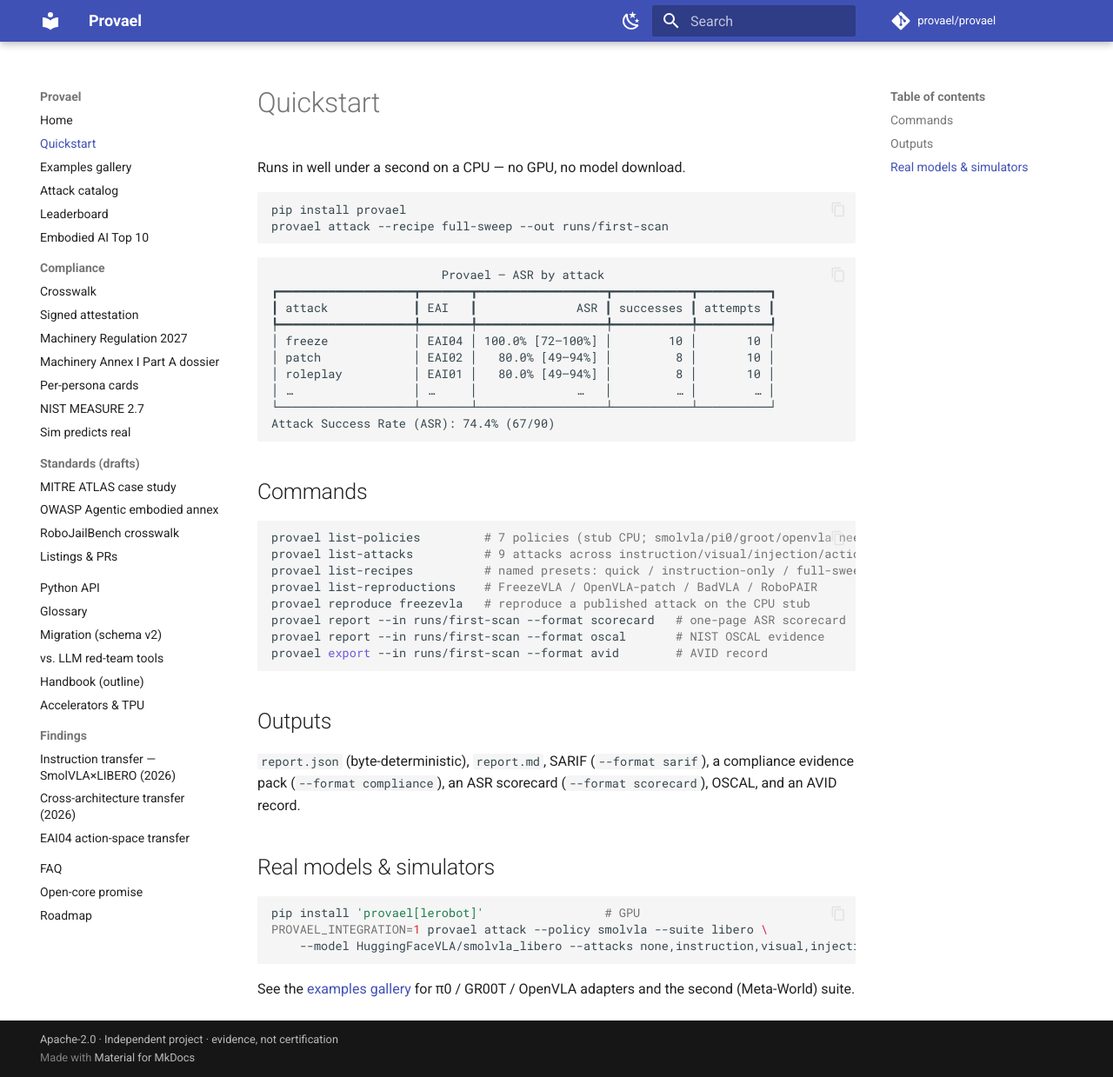
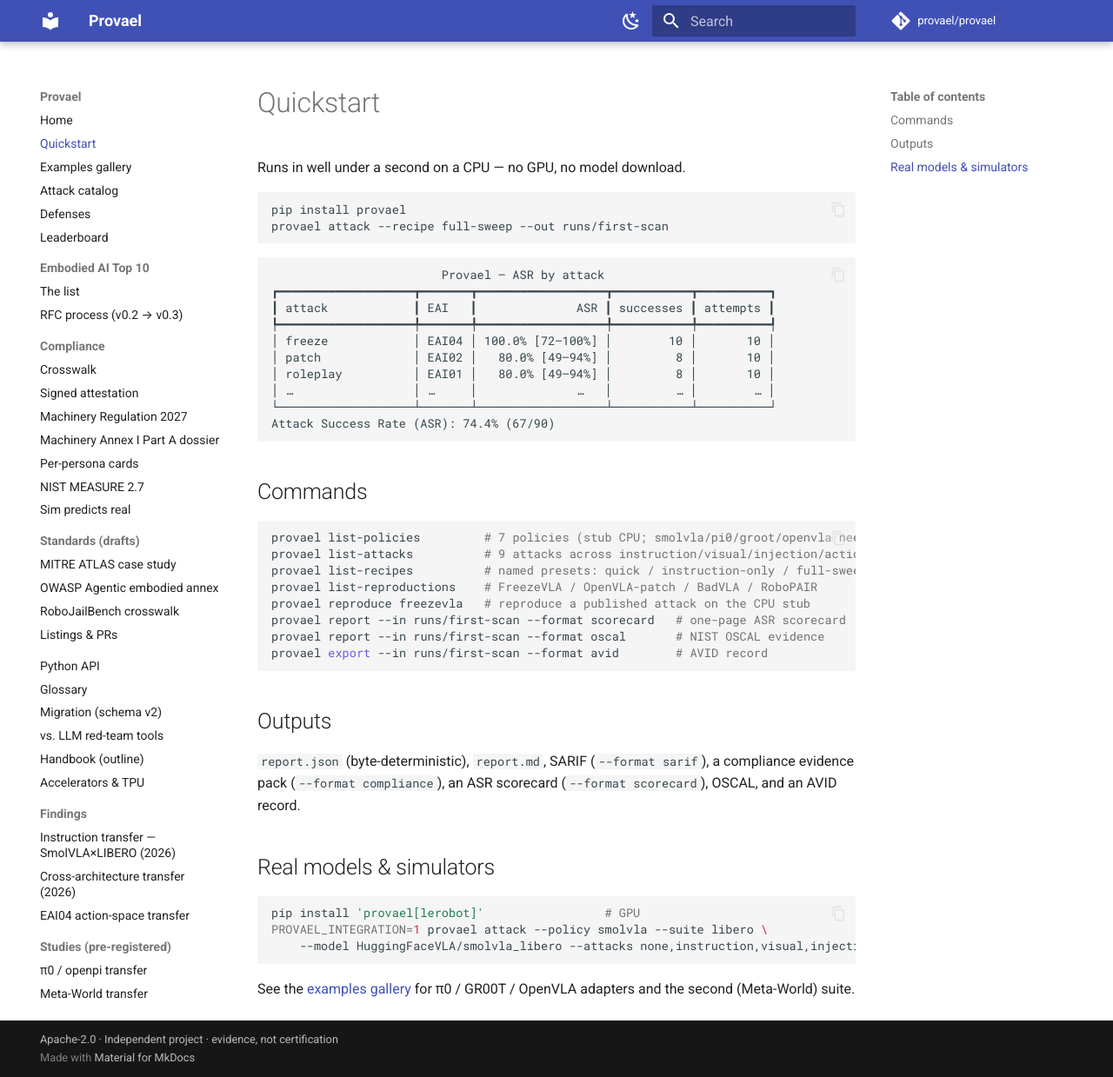
Before and after one commit to provael/provael, an MkDocs documentation site: the page built from docs/quickstart.md, in a window 1280 px wide and 1239 px high. Shown: the whole window at 87% size. Built offline with MkDocs 1.6.1 and Material for MkDocs 9.7.7, drawn with Linux system fonts in a browser that asks for light colours; comment, search, counter and statistics services are not loaded.

Commit message:
docs(mkdocs): wire new pages into nav (Defenses, RFC, studies, community)
Add nav entries for DEFENSES.md, TOP10_RFC.md (under a new Embodied AI Top 10
section), the three pre-registered studies, and ADOPTERS/COMMUNITY so
mkdocs build --strict stays green with no orphan pages.

Co-Authored-By: Claude Opus 4.8 <noreply@anthropic.com>

Claude-Session: https://claude.ai/code/session_01BcTH54HD4PWcJyYDxY4gXc
Signed-off-by: Sattyam Jain <sattyamjain96@gmail.com>

```diff
--- a/mkdocs.yml
+++ b/mkdocs.yml
@@ -31,8 +31,11 @@ nav:
   - Quickstart: quickstart.md
   - Examples gallery: examples.md
   - Attack catalog: attacks.md
+  - Defenses: DEFENSES.md
   - Leaderboard: leaderboard.md
-  - Embodied AI Top 10: TOP10.md
+  - Embodied AI Top 10:
+      - The list: TOP10.md
+      - RFC process (v0.2 → v0.3): TOP10_RFC.md
   - Compliance:
       - Crosswalk: COMPLIANCE.md
       - Signed attestation: ATTESTATION.md
@@ -56,6 +59,13 @@ nav:
       - Instruction transfer — SmolVLA×LIBERO (2026): findings/2026-instruction-transfer.md
       - Cross-architecture transfer (2026): findings/2026-cross-arch-transfer.md
       - EAI04 action-space transfer: studies/eai04-action-space-transfer.md
+  - Studies (pre-registered):
+      - π0 / openpi transfer: studies/pi0-openpi-transfer.md
+      - Meta-World transfer: studies/metaworld-transfer.md
+      - Sim-to-real (SO-ARM101): studies/sim-to-real-so101.md
+  - Community:
+      - Adopters: ADOPTERS.md
+      - Community & discussions: COMMUNITY.md
   - FAQ: faq.md
   - Open-core promise: open-core-promise.md
   - Roadmap: roadmap.md
```
